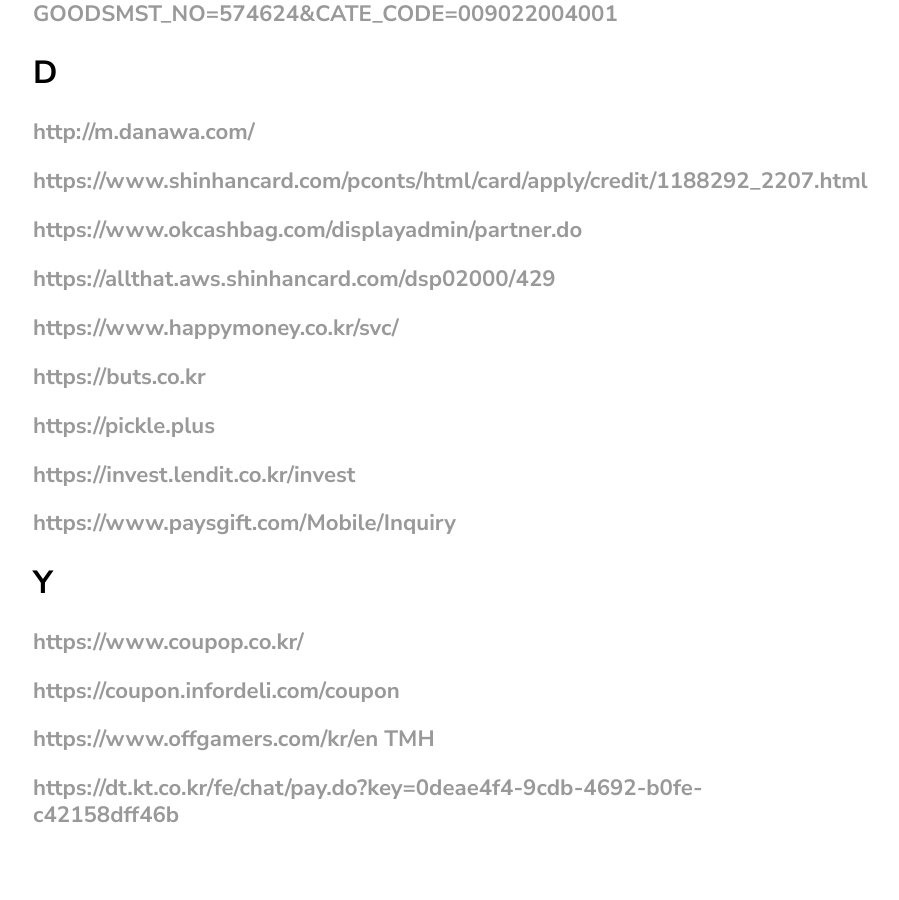
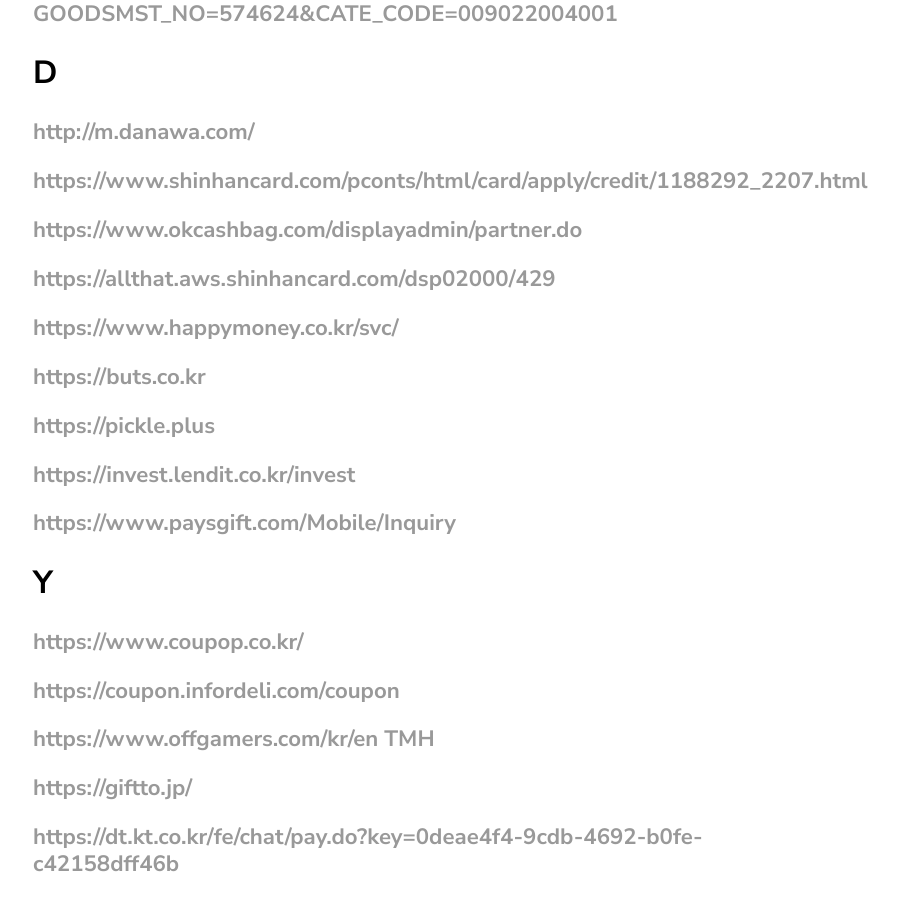
Before and after one commit to keuntaehwang/public, a Jekyll site: the page built from _posts/2023-02-07-favorite.markdown, in a window 1280 px wide and 900 px high, scrolled down 1380 px. Shown: the whole window, without its empty margins (67-966 px from the left). Built offline with Jekyll 4.4.1, drawn with Linux system fonts in a browser that asks for light colours; before the commit the page ends 2231 px from its top, so only the background shows below that.

Commit message:
Update 2023-02-07-favorite.markdown

```diff
--- a/_posts/2023-02-07-favorite.markdown
+++ b/_posts/2023-02-07-favorite.markdown
@@ -39,4 +39,5 @@ categories: NONE
 ### <https://www.coupop.co.kr/>
 ### <https://coupon.infordeli.com/coupon>
 ### <https://www.offgamers.com/kr/en> [TMH](https://themorehelp.com/)
+### <https://giftto.jp/>
 ### <https://dt.kt.co.kr/fe/chat/pay.do?key=0deae4f4-9cdb-4692-b0fe-c42158dff46b>
```
